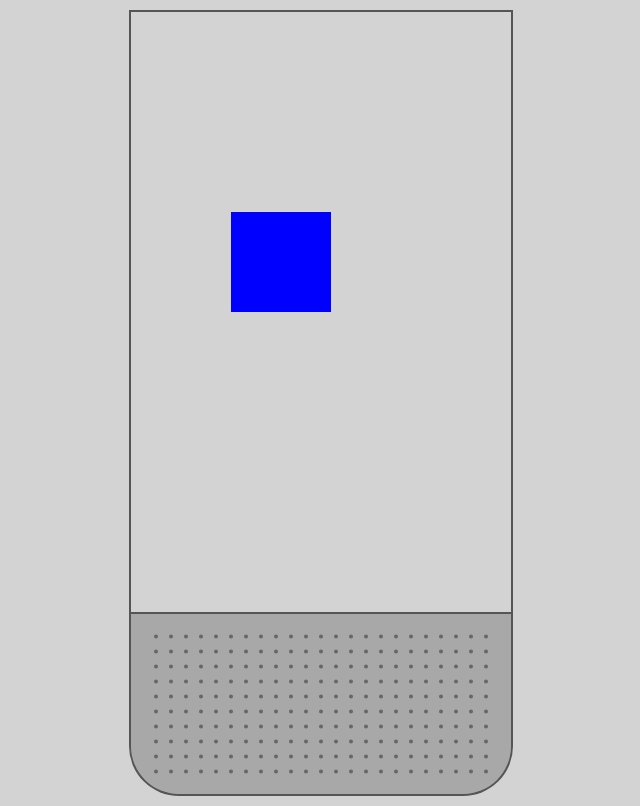
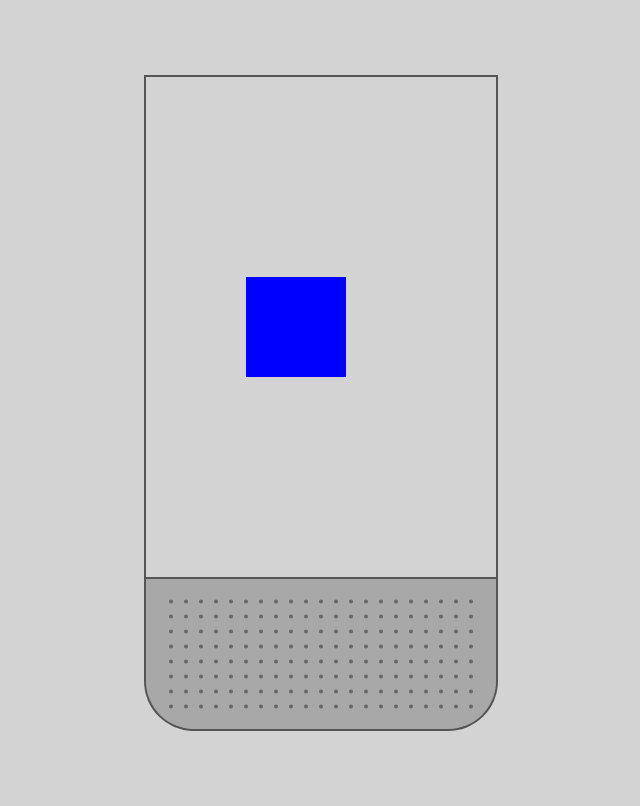
Before and after one commit to userssdfa/circle-shot, a plain HTML site: page season2.html in a window 1280 px wide. Shown: the whole page, without its empty margins (319-959 px from the left). Drawn offline with Linux system fonts and the light colour scheme.

Commit message:
Add files via upload

```diff
--- a/season2.html
+++ b/season2.html
@@ -24,12 +24,12 @@ const gCtx = gCan.getContext("2d");
 const tCan = document.getElementById("touchAria");
 const tCtx = tCan.getContext("2d");
 
-gCan.width = 380
-gCan.height = 600
+gCan.width = 350
+gCan.height = 500
 gCan.style.border = "2px solid #555"
 
-tCan.width = 380;
-tCan.height = 180;
+tCan.width = 350;
+tCan.height = 150;
 tCan.style.border = "2px solid #555"
 tCan.style.borderTop = "none"
 tCan.style.borderRadius = "0 0 50px 50px"
@@ -63,8 +63,8 @@ class TouchPanel {
     constructor(tCan){
         this.x = 0;
         this.y = 0;
-        this.w = 380;
-        this.h = 180;
+        this.w = 350;
+        this.h = 150;
 
         //drawDot
         this.dotInterval = 15;
```
